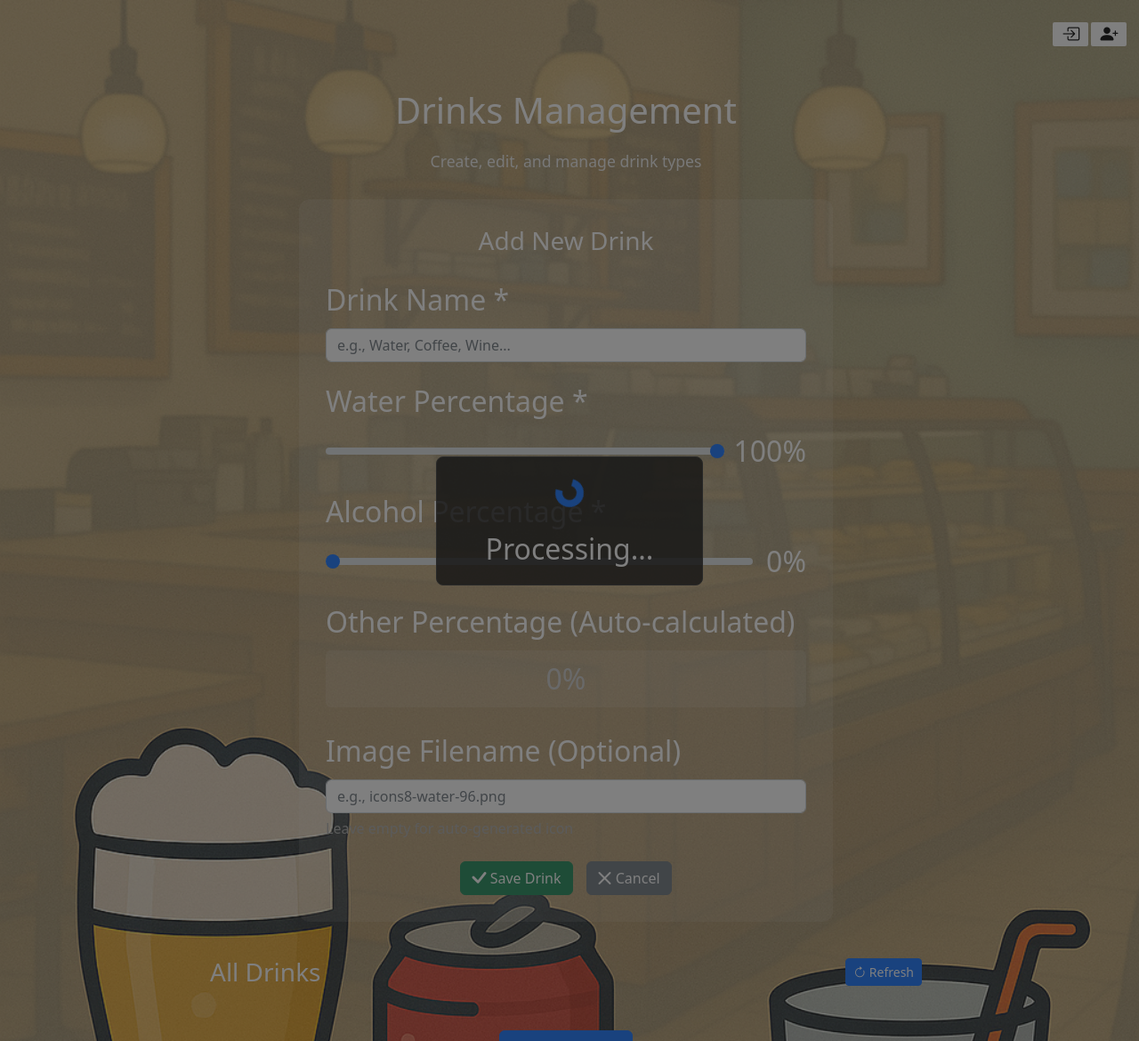
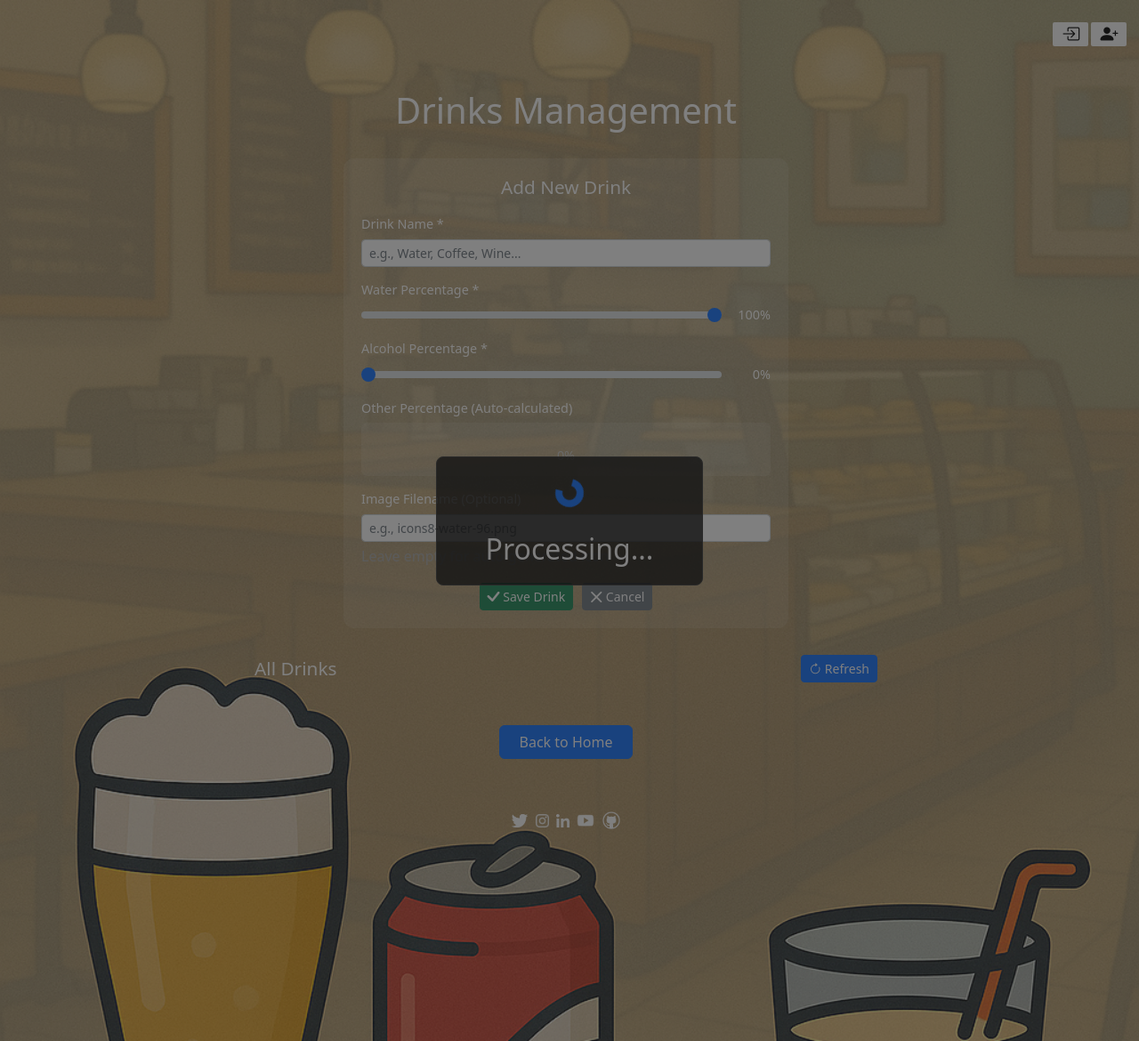
Before and after one commit to falken20/falken_drinks, a Flask app: template templates/drinks_management.html in a window 1280 px wide. Shown: the whole page at 89% size. Run offline with Flask 3, Linux system fonts and the light colour scheme; the template is opened without the code that fills it, so the values that code supplies are empty; some libraries are stand-ins or nearby versions.

Commit message:
Refactor drinks management UI for improved layout and error handling

```diff
--- a/templates/drinks_management.html
+++ b/templates/drinks_management.html
@@ -13,66 +13,63 @@
     <!-- Drinks Management Header -->
     <div style="margin-bottom: 30px;">
         <h1 style="color: white; margin-bottom: 20px;">Drinks Management</h1>
-        <div style="color: #eee; font-size: 1.1rem;">
-            Create, edit, and manage drink types
-        </div>
     </div>
 
     <!-- Add/Edit Drink Form -->
-    <div style="max-width: 600px; margin: 0 auto 40px auto;">
-        <div style="background: rgba(255, 255, 255, 0.1); border-radius: 12px; padding: 30px;">
-            <h3 style="color: white; margin-bottom: 25px;" id="form-title">Add New Drink</h3>
+    <div style="max-width: 500px; margin: 0 auto 30px auto;">
+        <div style="background: rgba(255, 255, 255, 0.1); border-radius: 12px; padding: 20px;">
+            <h3 style="color: white; margin-bottom: 18px; font-size: 1.3rem;" id="form-title">Add New Drink</h3>
 
             <form id="drink-form">
                 <input type="hidden" id="drink-id" value="">
 
                 <!-- Drink Name -->
-                <div style="margin-bottom: 20px;">
-                    <label for="drink-name" style="color: white; display: block; margin-bottom: 8px; text-align: left;">Drink Name *</label>
-                    <input type="text" id="drink-name" class="form-control" placeholder="e.g., Water, Coffee, Wine..." required maxlength="100">
+                <div style="margin-bottom: 15px;">
+                    <label for="drink-name" style="color: white; display: block; margin-bottom: 6px; text-align: left; font-size: 0.9rem;">Drink Name *</label>
+                    <input type="text" id="drink-name" class="form-control form-control-sm" placeholder="e.g., Water, Coffee, Wine..." required maxlength="100">
                 </div>
 
                 <!-- Water Percentage -->
-                <div style="margin-bottom: 20px;">
-                    <label for="water-percentage" style="color: white; display: block; margin-bottom: 8px; text-align: left;">Water Percentage *</label>
+                <div style="margin-bottom: 15px;">
+                    <label for="water-percentage" style="color: white; display: block; margin-bottom: 6px; text-align: left; font-size: 0.9rem;">Water Percentage *</label>
                     <div style="display: flex; align-items: center; gap: 10px;">
                         <input type="range" id="water-percentage" class="form-range" min="0" max="100" value="100" style="flex: 1;">
-                        <span id="water-value" style="color: white; min-width: 50px; text-align: right;">100%</span>
+                        <span id="water-value" style="color: white; min-width: 45px; text-align: right; font-size: 0.9rem;">100%</span>
                     </div>
                 </div>
 
                 <!-- Alcohol Percentage -->
-                <div style="margin-bottom: 20px;">
-                    <label for="alcohol-percentage" style="color: white; display: block; margin-bottom: 8px; text-align: left;">Alcohol Percentage *</label>
+                <div style="margin-bottom: 15px;">
+                    <label for="alcohol-percentage" style="color: white; display: block; margin-bottom: 6px; text-align: left; font-size: 0.9rem;">Alcohol Percentage *</label>
                     <div style="display: flex; align-items: center; gap: 10px;">
                         <input type="range" id="alcohol-percentage" class="form-range" min="0" max="100" value="0" style="flex: 1;">
-                        <span id="alcohol-value" style="color: white; min-width: 50px; text-align: right;">0%</span>
+                        <span id="alcohol-value" style="color: white; min-width: 45px; text-align: right; font-size: 0.9rem;">0%</span>
                     </div>
                 </div>
 
                 <!-- Other Percentage (Read-only) -->
-                <div style="margin-bottom: 25px;">
-                    <label style="color: white; display: block; margin-bottom: 8px; text-align: left;">Other Percentage (Auto-calculated)</label>
+                <div style="margin-bottom: 15px;">
+                    <label style="color: white; display: block; margin-bottom: 6px; text-align: left; font-size: 0.9rem;">Other Percentage (Auto-calculated)</label>
                     <div style="display: flex; align-items: center; gap: 10px;">
-                        <div style="flex: 1; background: rgba(255,255,255,0.1); border-radius: 6px; padding: 8px 12px;">
-                            <span id="other-value" style="color: #ccc;">0%</span>
+                        <div style="flex: 1; background: rgba(255,255,255,0.1); border-radius: 6px; padding: 6px 10px;">
+                            <span id="other-value" style="color: #ccc; font-size: 0.9rem;">0%</span>
                         </div>
                     </div>
                 </div>
 
                 <!-- Drink Image (Optional) -->
-                <div style="margin-bottom: 25px;">
-                    <label for="drink-image" style="color: white; display: block; margin-bottom: 8px; text-align: left;">Image Filename (Optional)</label>
-                    <input type="text" id="drink-image" class="form-control" placeholder="e.g., icons8-water-96.png">
-                    <small style="color: #aaa; display: block; margin-top: 5px; text-align: left;">Leave empty for auto-generated icon</small>
+                <div style="margin-bottom: 18px;">
+                    <label for="drink-image" style="color: white; display: block; margin-bottom: 6px; text-align: left; font-size: 0.9rem;">Image Filename (Optional)</label>
+                    <input type="text" id="drink-image" class="form-control form-control-sm" placeholder="e.g., icons8-water-96.png">
+                    <small style="color: #aaa; display: block; margin-top: 4px; text-align: left; font-size: 0.75rem;">Leave empty for auto-generated icon</small>
                 </div>
 
                 <!-- Form Actions -->
-                <div style="display: flex; gap: 15px; justify-content: center;">
-                    <button type="submit" class="btn btn-success" id="save-btn">
+                <div style="display: flex; gap: 10px; justify-content: center;">
+                    <button type="submit" class="btn btn-success btn-sm" id="save-btn">
                         <i class="bi bi-check-lg"></i> Save Drink
                     </button>
-                    <button type="button" class="btn btn-secondary" id="cancel-btn" onclick="resetForm()">
+                    <button type="button" class="btn btn-secondary btn-sm" id="cancel-btn" onclick="resetForm()">
                         <i class="bi bi-x-lg"></i> Cancel
                     </button>
                 </div>
@@ -81,9 +78,9 @@
     </div>
 
     <!-- Drinks List -->
-    <div style="max-width: 800px; margin: 0 auto;">
-        <div style="display: flex; justify-content: space-between; align-items: center; margin-bottom: 20px;">
-            <h3 style="color: white; margin: 0;">All Drinks</h3>
+    <div style="max-width: 700px; margin: 0 auto;">
+        <div style="display: flex; justify-content: space-between; align-items: center; margin-bottom: 15px;">
+            <h3 style="color: white; margin: 0; font-size: 1.3rem;">All Drinks</h3>
             <button class="btn btn-primary btn-sm" onclick="refreshDrinks()">
                 <i class="bi bi-arrow-clockwise"></i> Refresh
             </button>
@@ -185,7 +182,12 @@ function loadDrinks() {
         },
         credentials: 'same-origin'
     })
-    .then(response => response.json())
+    .then(response => {
+        if (!response.ok) {
+            throw new Error(`HTTP error! status: ${response.status}`);
+        }
+        return response.json();
+    })
     .then(data => {
         hideLoading();
         if (data.success) {
@@ -197,7 +199,11 @@ function loadDrinks() {
     .catch(error => {
         hideLoading();
         console.error('Error:', error);
-        alert('Error loading drinks');
+        alert('Error loading drinks: ' + error.message);
+    })
+    .finally(() => {
+        // Ensure loading modal is always hidden
+        hideLoading();
     });
 }
 
@@ -222,32 +228,32 @@ function displayDrinks(drinks) {
         const otherPercentage = 100 - drink.drink_water_percentage - drink.drink_alcohol_percentage;
 
         html += `
-            <div class="drink-card" style="background: rgba(255, 255, 255, 0.1); border-radius: 12px; padding: 20px; margin-bottom: 15px;">
+            <div class="drink-card" style="background: rgba(255, 255, 255, 0.1); border-radius: 10px; padding: 12px 15px; margin-bottom: 8px;">
                 <div style="display: flex; align-items: center; justify-content: space-between;">
                     <div style="display: flex; align-items: center; flex: 1;">
                         <!-- Drink Icon -->
-                        <div style="margin-right: 20px;">
+                        <div style="margin-right: 15px;">
                             ${hasImage ?
-                                `<img src="/static/images/drinks/${drink.drink_image}" alt="${drink.drink_name}" style="height: 50px; width: 50px; border-radius: 50%; background: rgba(255,255,255,0.1); padding: 5px;">` :
-                                `<div style="height: 50px; width: 50px; border-radius: 50%; background: rgba(13, 110, 253, 0.3); display: flex; align-items: center; justify-content: center;">
-                                    <span style="color: white; font-weight: bold; font-size: 1.2rem;">${drink.drink_name.charAt(0).toUpperCase()}</span>
+                                `<img src="/static/images/drinks/${drink.drink_image}" alt="${drink.drink_name}" style="height: 40px; width: 40px; border-radius: 50%; background: rgba(255,255,255,0.1); padding: 4px;">` :
+                                `<div style="height: 40px; width: 40px; border-radius: 50%; background: rgba(13, 110, 253, 0.3); display: flex; align-items: center; justify-content: center;">
+                                    <span style="color: white; font-weight: bold; font-size: 1rem;">${drink.drink_name.charAt(0).toUpperCase()}</span>
                                 </div>`
                             }
                         </div>
 
                         <!-- Drink Info -->
                         <div style="flex: 1;">
-                            <h5 style="color: white; margin: 0; margin-bottom: 8px;">${drink.drink_name}</h5>
-                            <div style="color: #ccc; font-size: 0.9rem;">
+                            <h5 style="color: white; margin: 0; margin-bottom: 5px; font-size: 1.1rem;">${drink.drink_name}</h5>
+                            <div style="color: #ccc; font-size: 0.85rem;">
                                 <span style="color: #0d6efd;">💧 Water: ${drink.drink_water_percentage}%</span>
-                                ${drink.drink_alcohol_percentage > 0 ? `<span style="color: #dc3545; margin-left: 15px;">🍷 Alcohol: ${drink.drink_alcohol_percentage}%</span>` : ''}
-                                ${otherPercentage > 0 ? `<span style="color: #198754; margin-left: 15px;">🥤 Other: ${otherPercentage}%</span>` : ''}
+                                ${drink.drink_alcohol_percentage > 0 ? `<span style="color: #dc3545; margin-left: 12px;">🍷 Alcohol: ${drink.drink_alcohol_percentage}%</span>` : ''}
+                                ${otherPercentage > 0 ? `<span style="color: #198754; margin-left: 12px;">🥤 Other: ${otherPercentage}%</span>` : ''}
                             </div>
                         </div>
                     </div>
 
                     <!-- Actions -->
-                    <div style="display: flex; gap: 10px;">
+                    <div style="display: flex; gap: 8px;">
                         <button class="btn btn-sm btn-outline-primary" onclick="editDrink(${drink.drink_id})" title="Edit">
                             <i class="bi bi-pencil"></i>
                         </button>
@@ -301,7 +307,12 @@ function saveDrink() {
         credentials: 'same-origin',
         body: JSON.stringify(drinkData)
     })
-    .then(response => response.json())
+    .then(response => {
+        if (!response.ok) {
+            throw new Error(`HTTP error! status: ${response.status}`);
+        }
+        return response.json();
+    })
     .then(data => {
         hideLoading();
         if (data.success) {
@@ -315,7 +326,11 @@ function saveDrink() {
     .catch(error => {
         hideLoading();
         console.error('Error:', error);
-        alert('Error saving drink');
+        alert('Error saving drink: ' + error.message);
+    })
+    .finally(() => {
+        // Ensure loading modal is always hidden
+        hideLoading();
     });
 }
 
@@ -381,7 +396,12 @@ function deleteDrink(drinkId, drinkName) {
         },
         credentials: 'same-origin'
     })
-    .then(response => response.json())
+    .then(response => {
+        if (!response.ok) {
+            throw new Error(`HTTP error! status: ${response.status}`);
+        }
+        return response.json();
+    })
     .then(data => {
         hideLoading();
         if (data.success) {
@@ -394,7 +414,11 @@ function deleteDrink(drinkId, drinkName) {
     .catch(error => {
         hideLoading();
         console.error('Error:', error);
-        alert('Error deleting drink');
+        alert('Error deleting drink: ' + error.message);
+    })
+    .finally(() => {
+        // Ensure loading modal is always hidden
+        hideLoading();
     });
 }
 
@@ -423,15 +447,49 @@ function refreshDrinks() {
 
 // Show loading modal
 function showLoading() {
-    const modal = new bootstrap.Modal(document.getElementById('loadingModal'));
-    modal.show();
+    try {
+        const modalElement = document.getElementById('loadingModal');
+        if (modalElement) {
+            const modal = new bootstrap.Modal(modalElement);
+            modal.show();
+        }
+    } catch (error) {
+        console.error('Error showing loading modal:', error);
+    }
 }
 
 // Hide loading modal
 function hideLoading() {
-    const modal = bootstrap.Modal.getInstance(document.getElementById('loadingModal'));
-    if (modal) {
-        modal.hide();
+    try {
+        const modalElement = document.getElementById('loadingModal');
+        if (modalElement) {
+            const modal = bootstrap.Modal.getInstance(modalElement);
+            if (modal) {
+                modal.hide();
+            } else {
+                // If no instance exists, try to hide it directly
+                modalElement.classList.remove('show');
+                modalElement.style.display = 'none';
+                document.body.classList.remove('modal-open');
+                const backdrop = document.querySelector('.modal-backdrop');
+                if (backdrop) {
+                    backdrop.remove();
+                }
+            }
+        }
+    } catch (error) {
+        console.error('Error hiding loading modal:', error);
+        // Force hide the modal as fallback
+        const modalElement = document.getElementById('loadingModal');
+        if (modalElement) {
+            modalElement.classList.remove('show');
+            modalElement.style.display = 'none';
+        }
+        document.body.classList.remove('modal-open');
+        const backdrop = document.querySelector('.modal-backdrop');
+        if (backdrop) {
+            backdrop.remove();
+        }
     }
 }
 </script>
```
